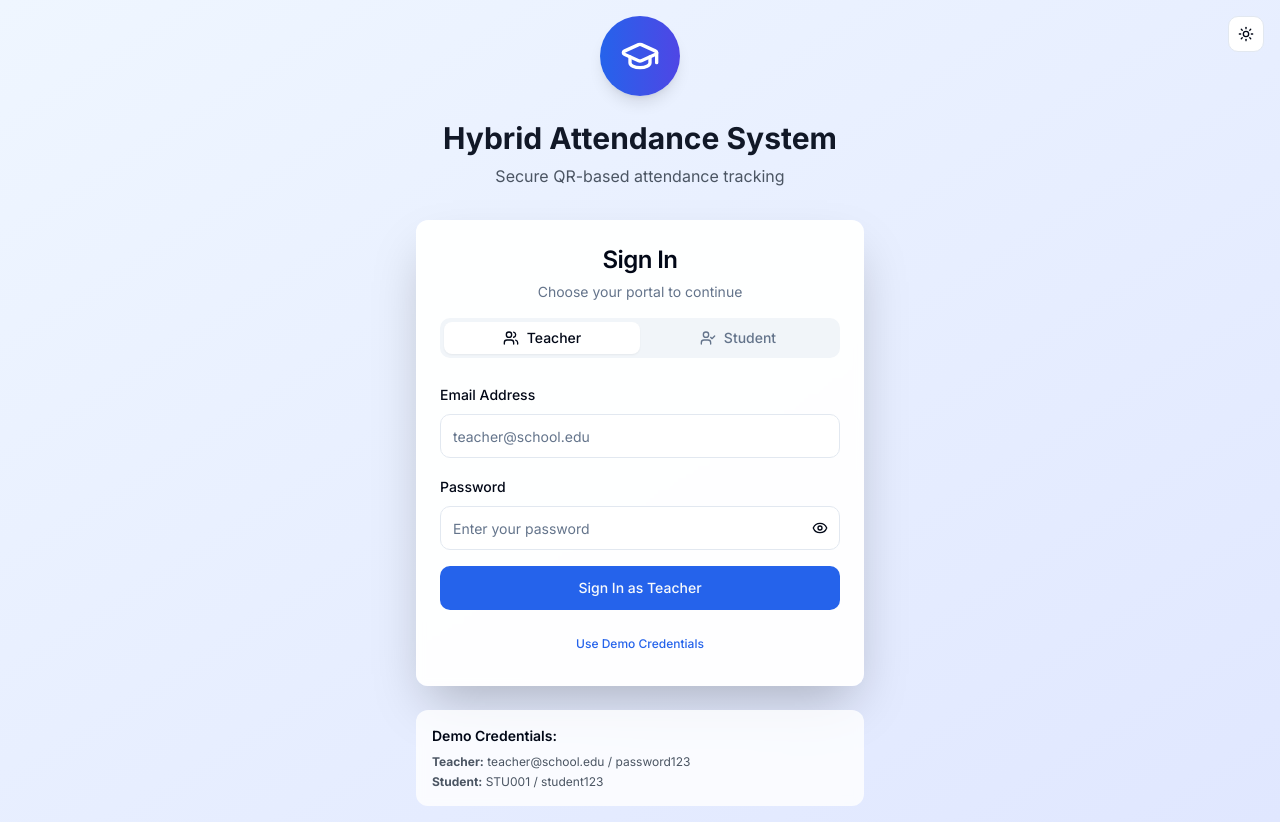
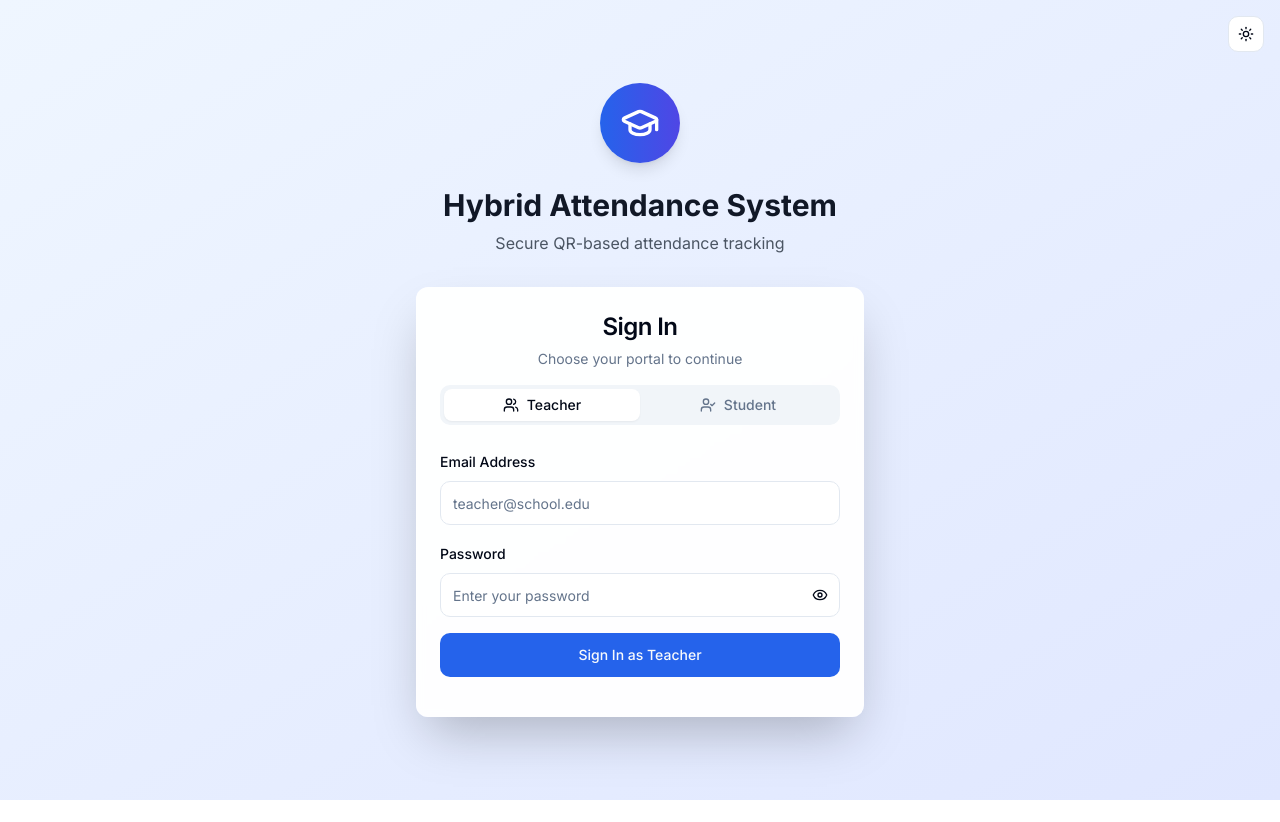
Before and after one commit to ClassLogs/ClassLog, a Next.js app: page / in a window 1280 px wide. After the commit the page ends 800 px from the top, so only its background shows below. Built offline with nearby package versions, Linux system fonts and the light colour scheme.

Commit message:
added and removed demo part

```diff
--- a/app/page.tsx
+++ b/app/page.tsx
@@ -157,19 +157,19 @@ export default function LoginPage() {
     }
   }
 
-  const fillDemoCredentials = (type: "teacher" | "student") => {
-    if (type === "teacher") {
-      setTeacherCredentials({
-        email: "teacher@school.edu",
-        password: "password123",
-      })
-    } else {
-      setStudentCredentials({
-        studentId: "STU001",
-        password: "student123",
-      })
-    }
-  }
+  // const fillDemoCredentials = (type: "teacher" | "student") => {
+  //   if (type === "teacher") {
+  //     setTeacherCredentials({
+  //       email: "teacher@school.edu",
+  //       password: "password123",
+  //     })
+  //   } else {
+  //     setStudentCredentials({
+  //       studentId: "STU001",
+  //       password: "student123",
+  //     })
+  //   }
+  // }
 
   return (
     <div className="min-h-screen bg-gradient-to-br from-blue-50 to-indigo-100 dark:from-gray-900 dark:to-gray-800 flex items-center justify-center p-4">
@@ -260,14 +260,7 @@ export default function LoginPage() {
                   {isLoading ? "Signing In..." : "Sign In as Teacher"}
                 </Button>
                 <div className="text-center">
-                  <Button
-                    variant="link"
-                    size="sm"
-                    onClick={() => fillDemoCredentials("teacher")}
-                    className="text-xs text-blue-600 hover:text-blue-700"
-                  >
-                    Use Demo Credentials
-                  </Button>
+
                 </div>
               </TabsContent>
 
@@ -313,14 +306,7 @@ export default function LoginPage() {
                   {isLoading ? "Signing In..." : "Sign In as Student"}
                 </Button>
                 <div className="text-center">
-                  <Button
-                    variant="link"
-                    size="sm"
-                    onClick={() => fillDemoCredentials("student")}
-                    className="text-xs text-green-600 hover:text-green-700"
-                  >
-                    Use Demo Credentials
-                  </Button>
+
                 </div>
               </TabsContent>
             </Tabs>
@@ -328,7 +314,7 @@ export default function LoginPage() {
         </Card>
 
         {/* Demo Credentials Info */}
-        <motion.div
+        {/* <motion.div
           initial={{ opacity: 0 }}
           animate={{ opacity: 1 }}
           transition={{ delay: 0.8 }}
@@ -343,7 +329,7 @@ export default function LoginPage() {
               <strong>Student:</strong> STU001 / student123
             </p>
           </div>
-        </motion.div>
+        </motion.div> */}
       </motion.div>
     </div>
   )
```
